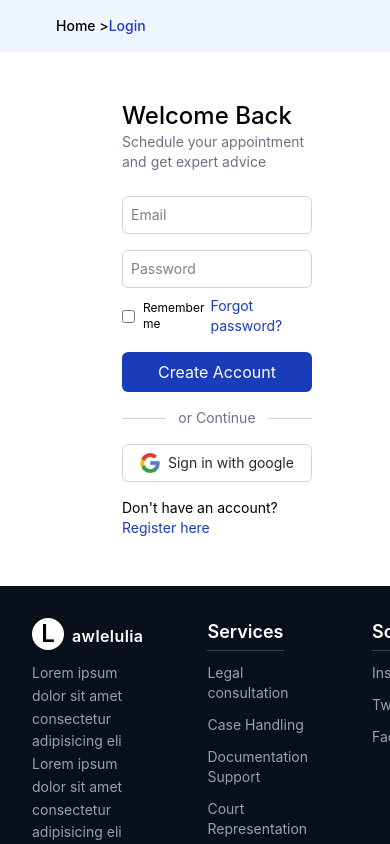
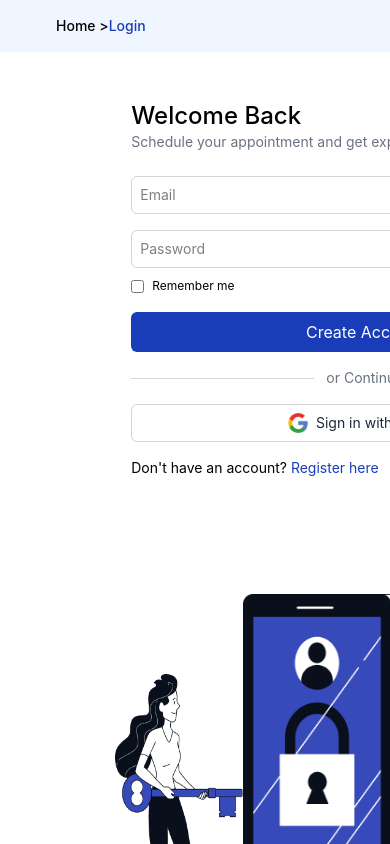
Before and after one commit to DevHanzala/-lawlelulia-platform, a React (Vite) app in the folder frontend/: page /login in a window 390 px wide. Shown: the top 844 px of the page. Built offline with nearby package versions, Linux system fonts and the light colour scheme.

Commit message:
feat:making responsive for mobile screens

```diff
--- a/frontend/src/pages/Login.jsx
+++ b/frontend/src/pages/Login.jsx
@@ -16,9 +16,9 @@ const Login = () => {
                 <Link className="text-blue-800">Login</Link>
             </div>
             {/* Form + Image */}
-            <div className="w-full flex justify-evenly p-8 ">
+            <div className="w-full block md:flex md:justify-evenly p-8">
                 {/* Form */}
-                <div className="w-1/3 p-4">
+                <div className="w-3/4 mx-auto md:w-1/3 p-4">
                     <h5 className="text-2xl font-medium">Welcome Back</h5>
                     <p className="text-sm text-gray-500">Schedule your appointment and get expert advice</p>
 
@@ -78,7 +78,7 @@ const Login = () => {
                 </div>
 
                 {/* Image */}
-                <div className="w-1/3 mt-10">
+                <div className="w-3/4 mt-25 mx-auto md:w-1/3">
                     <div className="flex">
                         <img className="w-32 h-65 mt-20 relative z-10" src={CharacterIcon} />
                         <img className="w-40 h-85 relative z-10" src={DeviceIcon} />
--- a/frontend/src/pages/SignUp.jsx
+++ b/frontend/src/pages/SignUp.jsx
@@ -16,9 +16,9 @@ const SignUp = () => {
                 <Link className="text-blue-800">Signup</Link>
             </div>
             {/* Form + Image */}
-            <div className="w-full flex justify-evenly p-8 ">
+            <div className="w-full block md:flex md:justify-evenly p-8 ">
                 {/* Form */}
-                <div className="w-1/3 p-4">
+                <div className="w-3/4 mx-auto md:w-1/3 p-4">
                     <h5 className="text-2xl font-medium">Create Your Account</h5>
                     <p className="text-sm text-gray-500">Join Lawlelulia and book your appointment today</p>
 
@@ -91,7 +91,7 @@ const SignUp = () => {
                 </div>
 
                 {/* Image */}
-                <div className="w-1/3 mt-25">
+                <div className="w-3/4 mt-25 mx-auto md:w-1/3">
                     <div className="flex">
                     <img className="w-20 h-65 mt-10 relative z-10" src={CharacterIcon} />
                     <img className="w-40 h-75 relative z-10" src={DeviceIcon} />
```
